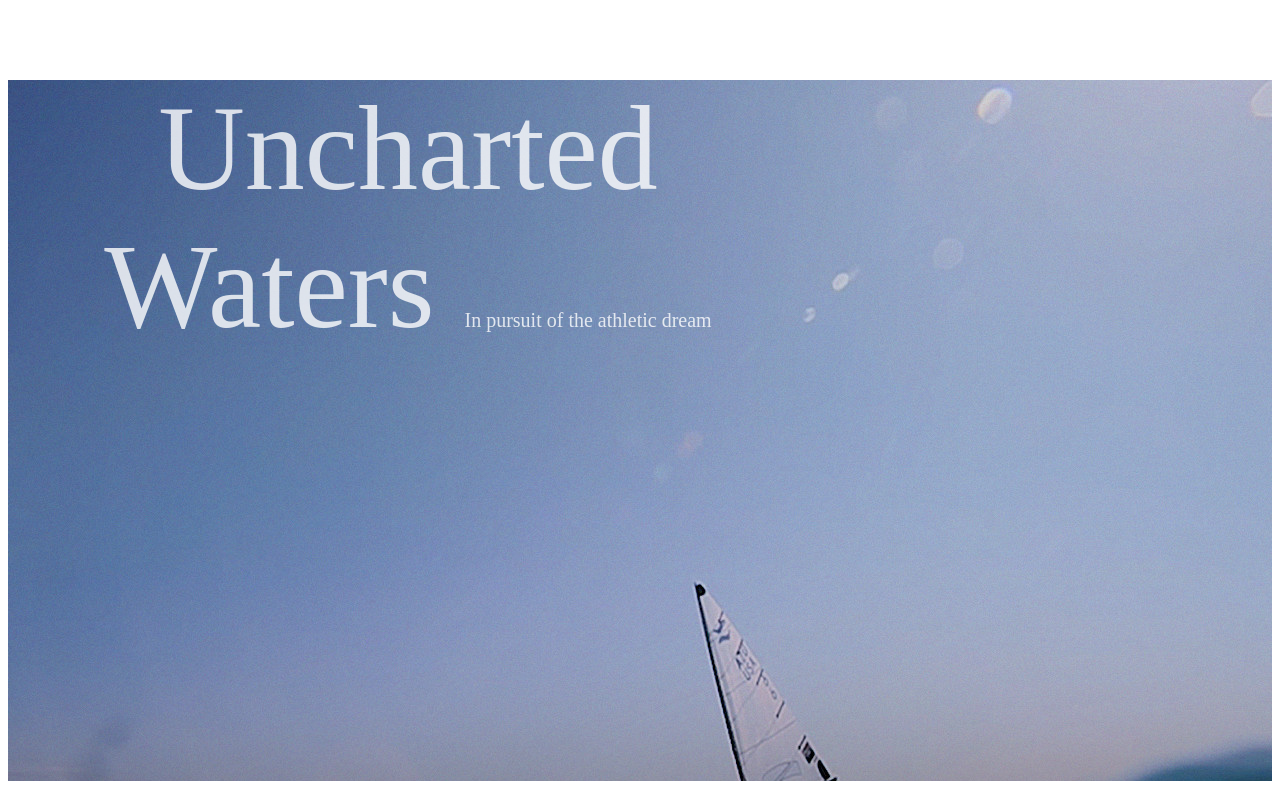
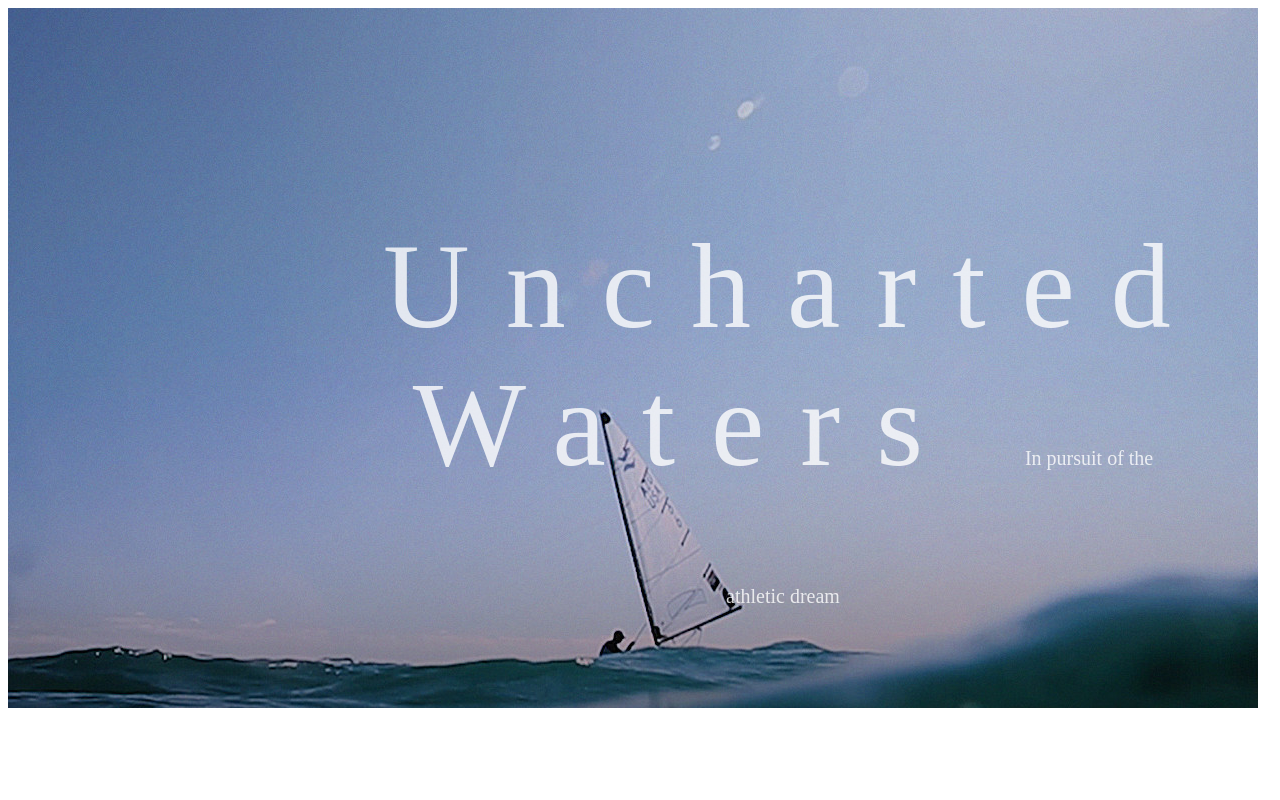
Before and after one commit to magmahackers/website-git-test, a plain HTML site: page index.html in a window 1280 px wide. Drawn offline with Linux system fonts and the light colour scheme.

Commit message:
reorder image and text

```diff
--- a/css/index.css
+++ b/css/index.css
@@ -1,18 +1,31 @@
 body { background: white; }
 
 div{
-  height: 701px;
   background-image: url("../images/homepage-background-2.jpg");
+  background-position: center center;
+  background-repeat: no-repeat;
+  height: 700px;
+  position: relative;
+  width: 1250px;
 }
+
+
 .title{
   color: #fff;
   font-size: 90pt;
   font-weight: 400;
+  height: auto;
+  left: 30%;
+  letter-spacing: .3em;
+  margin: 0;
   opacity: .8;
+  position: absolute;
   text-align: center;
+  top: 30%;
   width: 50pc;
 }
 
 span{
   font-size: 15pt;
+  letter-spacing: normal;
 }
```
